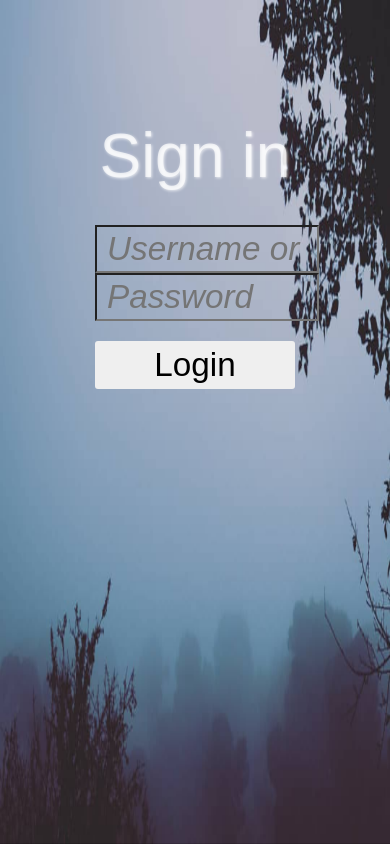
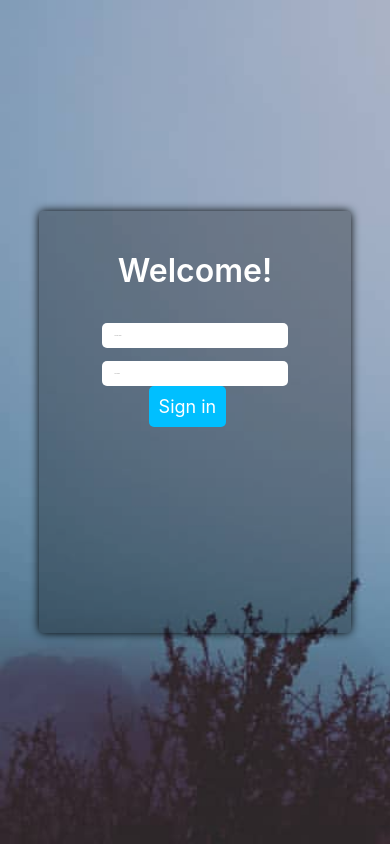
Before and after one commit to MohammadAnwarTabbaa/Marwa-Photography, a React (Create React App) app in the folder marwaphotography/: page /AdminLogin in a window 390 px wide. Built offline with nearby package versions, Linux system fonts and the light colour scheme.

Commit message:
admin logIn

```diff
--- a/marwaphotography/src/App.css
+++ b/marwaphotography/src/App.css
@@ -13,12 +13,11 @@ body {
   height: 50%;
   width: auto;
   object-fit: cover;
-  border: 1px white solid;
 }
 .img {
   height: 100%;
   width: 100%;
-  object-fit: contain;
+  object-fit: fill;
   transition: transform 0.5s; /* Animation */
   /* border: red 2px solid; */
 }
@@ -170,7 +169,54 @@ body {
     overflow-y: scroll;
   }
   .image-grid {
-    /* display: flex; */
     margin: 1rem;
   }
+  .bigImage {
+    max-width: 95%;
+    max-height: 95%;
+    min-width: 95%;
+    min-height: 95%;
+  }
+  .img {
+    max-height: 80%;
+    min-height: 80%;
+    max-width: 80%;
+    min-width: 80%;
+    object-fit: cover;
+    transition: transform 0.5s;
+    display: block;
+    margin-left: auto;
+    margin-right: auto;
+  }
+
+  .image-grid {
+    margin-top: 10%;
+  }
 }
+.tab {
+  overflow: hidden;
+  border: 1px solid #ccc;
+  background-color: #f1f1f1;
+}
+
+.tab button {
+  background-color: inherit;
+  float: left;
+  border: none;
+  outline: none;
+  cursor: pointer;
+  padding: 14px 16px;
+  transition: 0.3s;
+  font-size: 17px;
+}
+
+.tab button:hover {
+  background-color: #ddd;
+}
+
+.tab button.active {
+  background-color: #ccc;
+}
+.link:active {
+  color: red;
+}
--- a/marwaphotography/src/Modal/Modal.css
+++ b/marwaphotography/src/Modal/Modal.css
@@ -8,7 +8,7 @@
   border: none;
 }
 .close:hover {
-  color: red;
+  color: rgba(255, 0, 0, 0.5);
   cursor: pointer;
 }
 .close:focus {
--- a/marwaphotography/src/Pages/ContactUs.js
+++ b/marwaphotography/src/Pages/ContactUs.js
@@ -4,7 +4,7 @@ import Contact from "../component/Contact/ContactUs";
 
 function AboutUS() {
   return (
-    <div>
+    <div className="ContactBody">
       <Nav />
       <Contact />
     </div>
--- a/marwaphotography/src/component/Admin/Admin.js
+++ b/marwaphotography/src/component/Admin/Admin.js
@@ -1,12 +1,16 @@
-import React from "react";
+import React, { useState } from "react";
+import image from "../../Image/Image";
 import "./Admin.css";
 import img from "./img.png";
 
-function Admin() {
+function Admin(props) {
+  const [Cat, setCat] = useState("");
   return (
     <div className="all">
       <div className="fixedTable">
         <table>
+          {props.images.map((image, index) => (
+            <>
               <tr>
                 <th>Id</th>
                 <th>Photo</th>
@@ -16,30 +20,39 @@ function Admin() {
               </tr>
 
               <tr>
-            <td className="id"> # </td>
+                <td className="id"> {image._id} </td>
                 <td>
-              <img className="imgThumb" id="output"></img>
+                  <img
+                    src={`http://localhost:3000/${props.cat}/${image.src}`}
+                    className="imgThumb"
+                    id="output"
+                  />
                 </td>
                 <td>
                   {" "}
-              <textbox className="AdminPhotoTitle">
-                {" "}
-                I am a photo Title{" "}
-              </textbox>
+                  <textbox className="AdminPhotoTitle">{image.title}</textbox>
                 </td>
                 <td>
                   <textbox className="adminPhotoDescription">
-                I am a description{" "}
+                    {image.description}
                   </textbox>
                 </td>
                 <td>
                   {" "}
-              <button className="AdminDeleteBtn" type="button">
+                  <button
+                    className="AdminDeleteBtn"
+                    type="button"
+                    value={props.cat}
+                    id={image.src}
+                    onClick={props.delete}
+                  >
                     {" "}
                     Remove{" "}
                   </button>{" "}
                 </td>
               </tr>
+            </>
+          ))}
         </table>
       </div>
     </div>
--- a/marwaphotography/src/component/AdminLogin/AdminLogin.css
+++ b/marwaphotography/src/component/AdminLogin/AdminLogin.css
@@ -1,66 +1,116 @@
+* {
+  box-sizing: border-box;
+}
+body {
+  font-size: 16px;
+  color: #fff;
+}
 .allLogin {
-  margin: 0;
-  padding: 0;
-  background: transparent;
-  font-family: "Source Sans Pro", sans-serif;
+  background-image: url("bkg.jpg");
+  background-repeat: no-repeat;
+  background-size: 100vw 100vh;
+  height: 100vh;
+  width: 100vw;
+}
+.form-box {
+  background-color: rgba(0, 0, 0, 0.3);
+  margin: auto auto;
+  padding: 40px;
+  border-radius: 5px;
+  box-shadow: 0 0 10px #000;
+  position: absolute;
+  top: 0;
+  bottom: 0;
+  left: 0;
+  right: 0;
+  width: 45%;
+  height: 45%;
+}
+.form-box:before {
+  width: 100%;
+  height: 100%;
+  background-size: cover;
+  content: "";
+  position: fixed;
+  left: 0;
+  right: 0;
+  top: 0;
+  bottom: 0;
+  z-index: -1;
+  display: block;
+  filter: blur(2px);
+}
+.form-box .header-text {
+  font-size: 32px;
+  font-weight: 600;
+  padding-bottom: 30px;
+  text-align: center;
+}
+.form-box input {
+  margin: 10px 0px;
+  border: none;
+  padding: 15px;
+  border-radius: 5px;
+  width: 80%;
+  font-size: 18px;
+  margin-left: 10%;
+}
+.form-box input[type="checkbox"] {
+  display: none;
+}
+.form-box label {
+  position: relative;
+  margin-left: 5px;
+  margin-right: 10px;
+  top: 5px;
+  display: inline-block;
+  width: 20px;
+  height: 20px;
+  cursor: pointer;
+}
+.form-box label:before {
+  content: "";
+  display: inline-block;
+  width: 20px;
+  height: 20px;
+  border-radius: 5px;
+  position: absolute;
+  left: 0;
+  bottom: 1px;
+  background-color: #ddd;
 }
 
-
-
-
-
-.login {
+.form-box .float {
+  background-color: deepskyblue;
+  color: #fff;
+  border: none;
+  border-radius: 5px;
+  cursor: pointer;
+  width: 40%;
+  font-size: 18px;
   padding: 10px;
-  width: 200px;
-  min-height: 400px;
-  margin: 0 auto 0 auto;
-}
-.heading {
-  text-align: center;
-  margin-top: 1%;
-  margin-top: 100px;
-}
-.heading h2 {
-  font-size: 3em;
-  font-weight: 300;
-  color: rgba(255, 255, 255, 0.7);
-  display: inline-block;
-  padding-bottom: 50px;
-  text-shadow: 1px 1px 3px;
+  margin: 20px 0px 0px 30%;
+  text-decoration: none;
 }
 
-form span{
+input::placeholder {
+  font-size: smaller;
+}
 
-    background:transparent ;
-    min-width: 53px;
-    border: none;
+@media (max-width: 600px) {
+  .allLogin {
+    background-size: cover;
   }
 
-  form input.form-control {
-    padding: 10px;
-    font-size: 1.6em;
-    width: 100%;
-    background: transparent;
+  .form-box {
+    width: 80%;
+    height: 50%;
   }
+  .form-box input {
+    padding: 12px;
+    width: 80%;
+    font-size: 1px;
 
-
-.float {
-  margin-top: 20px;
-
-  border: none;
-  font-size: 1.6em;
-  font-weight: 300;
-  padding: 5px 0;
-  width: 100%;
-  border-radius: 3px;
-}
-
-/* Small Devices, Tablets */
-@media (max-width: 600px) {
-  .login {
-    margin-top: 0;
-    width: 200px;
-    font-size: 1.3em;
-    min-height: 0;
+    margin-top: -5px;
   }
 }
--- a/marwaphotography/src/component/AdminLogin/AdminLogin.js
+++ b/marwaphotography/src/component/AdminLogin/AdminLogin.js
@@ -1,32 +1,36 @@
-
 import React from "react";
+import { Link } from "react-router-dom";
 import "./AdminLogin.css";
 import bkg from "./bkg.jpg";
-
-
 
 function AdminLogin() {
   return (
     <div className="allLogin">
       <img className="bkg" src={bkg}></img>
-<div className="login">
-  <div className="heading">
-    <h2>Sign in</h2>
+
+      <div className="form-box">
+        <div className="header-text">Welcome!</div>
+
         <form action="#">
-
-      <div className="input-group input-group-lg">
-        <span className="input-group-addon"><i className="fa fa-user"></i></span>
-        <input type="text" className="form-control" placeholder="Username or email"/>
-          </div>
-
-        <div className="input-group input-group-lg">
-          <span className="input-group-addon"><i className="fa fa-lock"></i></span>
-          <input type="password" className="form-control" placeholder="Password"/>
-        </div>
-
-        <button type="submit" className="float">Login</button>
+          <input
+            type="text"
+            className="form-control"
+            placeholder="Your Email Address"
+          />
+          <input
+            type="password"
+            className="form-control"
+            placeholder="Your Password"
+          />
+          {/* <button type="submit" className="float">
+            Sign in
+          </button> */}
+          {/* <span className="float"> */}
+          <Link to="/AdminPanel" type="submit" className="float">
+            Sign in
+          </Link>
+          {/* </span> */}
         </form>
- 		</div>
       </div>
     </div>
   );
--- a/marwaphotography/src/component/Contact/Contact.css
+++ b/marwaphotography/src/component/Contact/Contact.css
@@ -1,73 +1,109 @@
+.wrapContact {
+  display: flex;
+  flex-direction: row;
 
-
-.wrapContact {
-    display:flex;
-    flex-direction: row;
-    justify-content: space-between;
-    margin-top: 13vw;
-    padding: 0px 10% 0px 10%;
+  margin-top: 5vw;
+  padding: 0px 5% 0px 5%;
   color: white;
-
+  opacity: 0.9;
 }
 
-
-.contact-form{
-
+.contact-form {
   width: 60%;
-
+  margin-top: 3%;
 }
 
+.wrapContact img {
+  padding-bottom: 5%;
+  object-fit: fill;
 
+  max-height: 600px;
 
-.contact-img {
-
+  max-width: 800px;
+  opacity: 0.8;
 }
 
 header {
-
-    font-weight:500;
+  font-weight: 500;
   font-size: 60px;
 }
 .input {
-    background-color: transparent;
+  background-color: white;
+  /* border: none; */
+  color: black;
+  margin-bottom: 3%;
   border: none;
-    color: white;
-    margin-bottom: 3%;
+  size: 100px;
+  width: 75%;
+  height: 2rem;
 }
 
 .inputMessage {
-
   height: 100px;
-   width: 300px;
+  width: 75%;
 }
-.titleMessage{
-
-    height: 10%;
-
+.titleMessage {
+  height: 40px;
+  font-size: large;
+  margin-top: 4%;
+  margin-bottom: -3%;
 }
 
 ::-webkit-input-placeholder {
   font-style: italic;
- }
-
-input{
-    width: 200px;
-    height: 1.5rem;
-
+  font-size: larger;
 }
 
 .form {
   padding-top: 2rem;
   display: flex;
   flex-direction: column;
-
 }
-.sendBtn{
+.sendBtn {
   width: 4rem;
   height: 1.5rem;
   font-weight: 700;
-    border-radius: 10px;
-    background-color: transparent;
-    color: white;
+  /* border-radius: 10px; */
+  background-color: white;
+  color: rgb(80, 80, 80);
+  font-family: "Segoe UI", Tahoma, Geneva, Verdana, sans-serif;
+  border: none;
+}
 
+.input::placeholder {
+  font-size: larger;
+  color: gray;
+  padding-left: 1.5%;
+  font-family: "Segoe UI", Tahoma, Geneva, Verdana, sans-serif;
 }
+
+@media (max-width: 600px) {
+  .wrapContact {
+    flex-direction: column;
+  }
+  .contact-form {
+    width: 100%;
+    height: 100%;
+    margin-left: 0%;
+    margin-right: 0%;
+    margin-bottom: 10%;
+    padding-left: 15%;
+    padding-right: 0%;
+    padding-bottom: 5%;
+  }
+
+  .ContactBody::before {
+    content: "";
+    background: url("Contact_Img.jpg");
+    opacity: 0.5;
+
+    position: absolute;
+    z-index: -1;
+    min-width: 100%;
+    min-height: 100%;
+  }
+
+  .wrapContact img {
+    display: none;
+  }
+}
--- a/marwaphotography/src/component/NavMisc.js
+++ b/marwaphotography/src/component/NavMisc.js
@@ -3,6 +3,7 @@ import { Link } from "react-router-dom";
 function NavMisc(props) {
   return (
     <Link
+      className="link"
       onClick={props.Misc}
       to={"/Misc"}
       className={props.isResponsive ? " nav nav-show navUrban" : "nav navMisc"}
```
Also changed, not shown: marwaphotography/src/App.js (+53 -1 lines), marwaphotography/src/Pages/AdminPanel.js (+121 -42 lines), marwaphotography/src/component/Contact/ContactUs.js (+47 -24 lines), marwaphotography/src/component/Contact/Contact_Img.jpg (added), marwaphotography/src/component/Contact/dummy-Contact-Image.png (deleted). Lines whose indentation alone changed are shown as unchanged.
